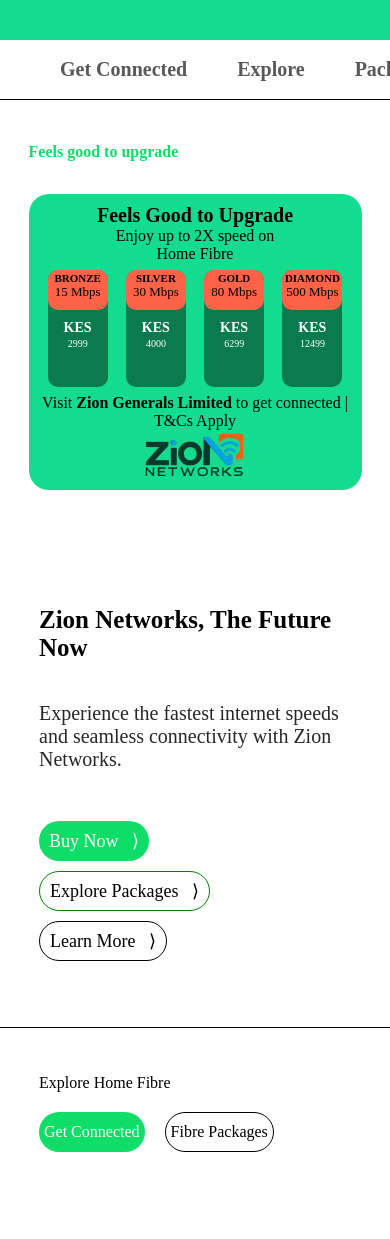
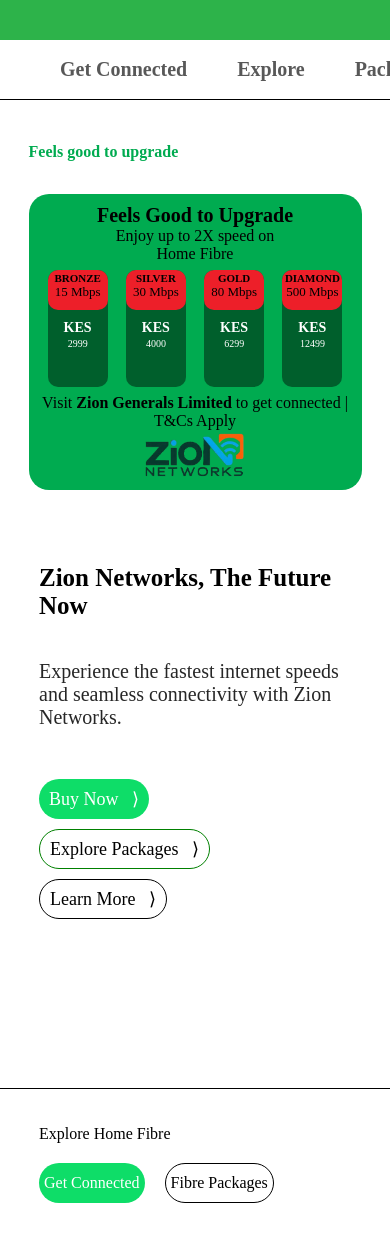
Before and after one commit to ezzydoveyrn/zionNetworksLTD, a PHP site: page / in a window 390 px wide. Run offline with PHP 8.4, Linux system fonts and the light colour scheme.

Commit message:
re-styling

```diff
--- a/stylesheet/landingpage.main.css
+++ b/stylesheet/landingpage.main.css
@@ -60,7 +60,7 @@
   font-size: 18px;
 }
 .landingPage .left .top-container .button-container .btn-active{
-  background-color: rgb(14, 221, 104);
+  background-color: rgb(45, 179, 74);
   color: white;
 }
 .landingPage .left .top-container .button-container .btn-second{
@@ -104,7 +104,7 @@
   margin-right: 20px;
 }
 .landingPage .left .bottom-container .button-container .btn-active{
-  background-color: rgb(14, 221, 104);
+  background-color: rgb(45, 179, 74);
   color: white;
 }
 .landingPage .left .bottom-container .button-container .btn-last{
@@ -136,7 +136,7 @@
   }
   .landingPage .left .top-container{
     width: 100%;
-    height: 50vh;
+    height: 70vh;
     border-bottom: 1px solid black;
     display: flex;
     flex-direction: column;
--- a/stylesheet/landingpage.slideshow.css
+++ b/stylesheet/landingpage.slideshow.css
@@ -11,13 +11,14 @@
   align-items: center;
 }
 .landingPage .right .container .cont-1 .randomTop-text{
-  color: rgb(14, 221, 104);
+  color: rgb(0, 171, 80);
   font-weight: bold;
 }
 .landingPage .right .container .cont-2{
   width: 95%;
   height: 55vh;
-  background-color: #14dc8f;
+  background-color: rgb(0, 171, 80);
+  min-height: 270px;
   border-radius: 20px;
   padding: 10px;
   margin-bottom: 10px;
@@ -53,7 +54,7 @@
   overflow: hidden;
 }
 .landingPage .right .container .cont-2 .inner-container .prod-container .top{
-  background-color: tomato;
+  background-color: rgb(237, 31, 41);
   height: 60px;
   border-radius: 0 0 10px 10px;
 }
@@ -110,13 +111,13 @@
     align-items: center;
   }
   .landingPage .right .container .cont-1 .randomTop-text{
-    color: rgb(14, 221, 104);
+    color: rgb(0, 171, 80);
     font-weight: bold;
   }
   .landingPage .right .container .cont-2{
     width: 100%;
     height: 35vh;
-    background-color: #14dc8f;
+    background-color: rgb(0, 171, 80);
     border-radius: 20px;
     padding: 10px;
   }
@@ -152,7 +153,7 @@
     overflow: hidden;
   }
   .landingPage .right .container .cont-2 .inner-container .prod-container .top{
-    background-color: tomato;
+    background-color: rgb(237, 31, 41);
     height: 40px;
     border-radius: 0 0 10px 10px;
     padding: 2px;
--- a/stylesheet/style.css
+++ b/stylesheet/style.css
@@ -9,7 +9,7 @@ header{
 header .top{
   width: 100%;
   height: 40px;
-  background-color: #14dc8f;
+  background-color: rgb(45, 179, 74);
 }
 
 header .top nav{
@@ -30,7 +30,7 @@ header .top nav .nav-list li{
 }
 header .top nav .nav-list li a{
   text-decoration: none;
-  color: rgb(1, 4, 6);
+  color: white;
   font-weight: bold;
   transition: all 0.15s;
 }
@@ -93,7 +93,7 @@ header .bottom nav .bottom-nav li a:hover{
   header .top{
     width: 100%;
     height: 40px;
-    background-color: #14dc8f;
+    background-color: rgb(45, 179, 74);
   }
 
   header .top nav{
```
